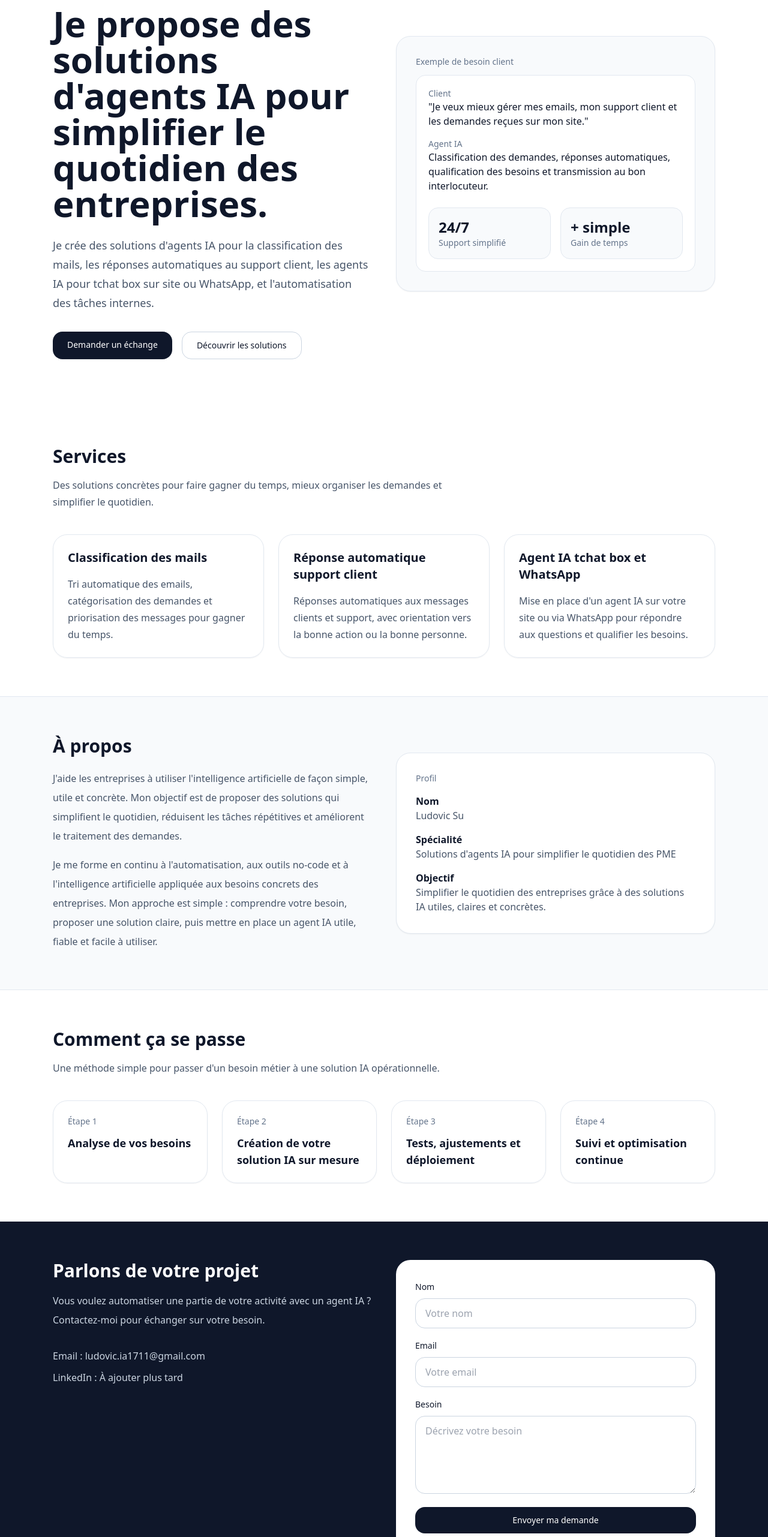
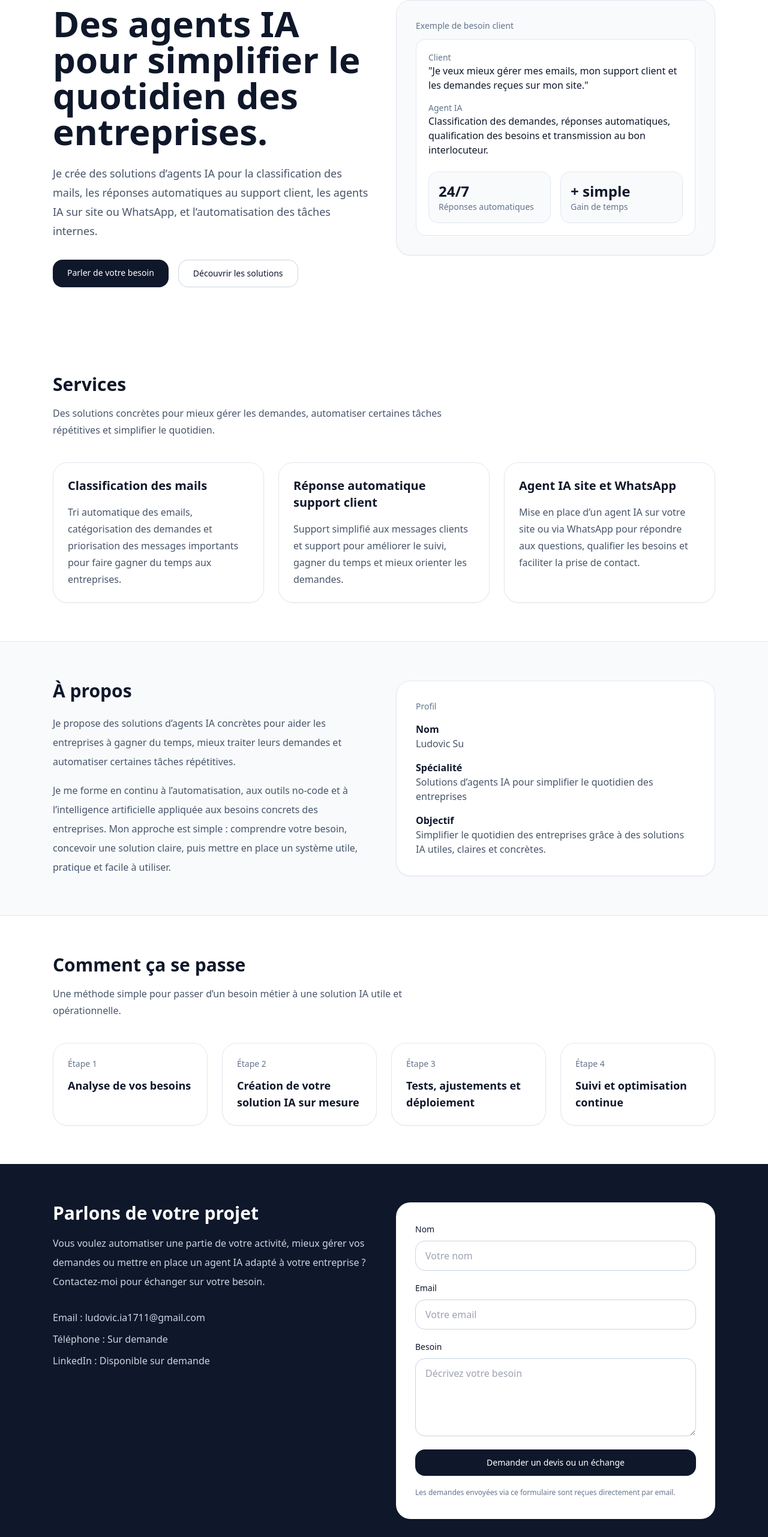
Before and after one commit to ludovicia1711-web/galt-site, a React (Vite) app: page / in a window 1280 px wide. Shown: the part 222-2785 px from the top of the page at 60% size. Built offline with nearby package versions, Linux system fonts and the light colour scheme.

Commit message:
Refine service descriptions and improve text clarity
Updated service descriptions and titles for clarity and impact. Improved various text elements for better communication.

```diff
--- a/App.jsx
+++ b/App.jsx
@@ -1,20 +1,19 @@
-import React from "react";
 export default function AIAgentsWebsite() {
   const services = [
     {
       title: "Classification des mails",
       description:
-        "Tri automatique des emails, catégorisation des demandes et priorisation des messages pour gagner du temps.",
+        "Tri automatique des emails, catégorisation des demandes et priorisation des messages importants pour faire gagner du temps aux entreprises.",
     },
     {
       title: "Réponse automatique support client",
       description:
-        "Réponses automatiques aux messages clients et support, avec orientation vers la bonne action ou la bonne personne.",
+        "Support simplifié aux messages clients et support pour améliorer le suivi, gagner du temps et mieux orienter les demandes.",
     },
     {
-      title: "Agent IA tchat box et WhatsApp",
+      title: "Agent IA site et WhatsApp",
       description:
-        "Mise en place d'un agent IA sur votre site ou via WhatsApp pour répondre aux questions et qualifier les besoins.",
+        "Mise en place d’un agent IA sur votre site ou via WhatsApp pour répondre aux questions, qualifier les besoins et faciliter la prise de contact.",
     },
   ];
 
@@ -31,9 +30,7 @@ export default function AIAgentsWebsite() {
         <div className="mx-auto max-w-6xl px-6 py-5 flex items-center justify-between">
           <div>
             <div className="text-xl font-bold">GALT</div>
-            <div className="text-sm text-slate-500">
-              Solutions d'agents IA pour simplifier le quotidien des PME
-            </div>
+            <div className="text-sm text-slate-500">Solutions d'agents IA pour simplifier le quotidien des entreprises.</div>
           </div>
           <nav className="hidden md:flex gap-6 text-sm">
             <a href="#services" className="hover:underline">Services</a>
@@ -50,19 +47,17 @@ export default function AIAgentsWebsite() {
             Solutions IA simples pour les entreprises
           </div>
           <h1 className="text-4xl md:text-6xl font-bold leading-tight">
-            Je propose des solutions d'agents IA pour simplifier le quotidien des entreprises.
+            Des agents IA pour simplifier le quotidien des entreprises.
           </h1>
           <p className="mt-6 text-lg text-slate-600 leading-8">
-            Je crée des solutions d'agents IA pour la classification des mails, les réponses automatiques
-            au support client, les agents IA pour tchat box sur site ou WhatsApp, et l'automatisation
-            des tâches internes.
+            Je crée des solutions d’agents IA pour la classification des mails, les réponses automatiques au support client, les agents IA sur site ou WhatsApp, et l’automatisation des tâches internes.
           </p>
           <div className="mt-8 flex flex-wrap gap-4">
             <a
               href="#contact"
               className="rounded-2xl bg-slate-900 text-white px-6 py-3 text-sm font-medium shadow-sm"
             >
-              Demander un échange
+              Parler de votre besoin
             </a>
             <a
               href="#services"
@@ -78,9 +73,7 @@ export default function AIAgentsWebsite() {
           <div className="rounded-2xl bg-white p-5 border border-slate-200 space-y-4">
             <div>
               <div className="text-sm text-slate-500">Client</div>
-              <div className="font-medium">
-                "Je veux mieux gérer mes emails, mon support client et les demandes reçues sur mon site."
-              </div>
+              <div className="font-medium">"Je veux mieux gérer mes emails, mon support client et les demandes reçues sur mon site."</div>
             </div>
             <div>
               <div className="text-sm text-slate-500">Agent IA</div>
@@ -91,7 +84,7 @@ export default function AIAgentsWebsite() {
             <div className="grid grid-cols-2 gap-4 pt-2">
               <div className="rounded-2xl bg-slate-50 p-4 border border-slate-200">
                 <div className="text-2xl font-bold">24/7</div>
-                <div className="text-sm text-slate-500">Support simplifié</div>
+                <div className="text-sm text-slate-500">Réponses automatiques</div>
               </div>
               <div className="rounded-2xl bg-slate-50 p-4 border border-slate-200">
                 <div className="text-2xl font-bold">+ simple</div>
@@ -106,7 +99,7 @@ export default function AIAgentsWebsite() {
         <div className="max-w-2xl mb-10">
           <h2 className="text-3xl font-bold">Services</h2>
           <p className="mt-4 text-slate-600 leading-7">
-            Des solutions concrètes pour faire gagner du temps, mieux organiser les demandes et simplifier le quotidien.
+            Des solutions concrètes pour mieux gérer les demandes, automatiser certaines tâches répétitives et simplifier le quotidien.
           </p>
         </div>
 
@@ -125,14 +118,10 @@ export default function AIAgentsWebsite() {
           <div>
             <h2 className="text-3xl font-bold">À propos</h2>
             <p className="mt-5 text-slate-600 leading-8">
-              J'aide les entreprises à utiliser l'intelligence artificielle de façon simple, utile et concrète.
-              Mon objectif est de proposer des solutions qui simplifient le quotidien, réduisent les tâches répétitives
-              et améliorent le traitement des demandes.
+              Je propose des solutions d’agents IA concrètes pour aider les entreprises à gagner du temps, mieux traiter leurs demandes et automatiser certaines tâches répétitives.
             </p>
             <p className="mt-4 text-slate-600 leading-8">
-              Je me forme en continu à l'automatisation, aux outils no-code et à l'intelligence artificielle appliquée
-              aux besoins concrets des entreprises. Mon approche est simple : comprendre votre besoin, proposer une
-              solution claire, puis mettre en place un agent IA utile, fiable et facile à utiliser.
+              Je me forme en continu à l’automatisation, aux outils no-code et à l’intelligence artificielle appliquée aux besoins concrets des entreprises. Mon approche est simple : comprendre votre besoin, concevoir une solution claire, puis mettre en place un système utile, pratique et facile à utiliser.
             </p>
           </div>
 
@@ -145,15 +134,11 @@ export default function AIAgentsWebsite() {
               </div>
               <div>
                 <div className="font-semibold">Spécialité</div>
-                <div className="text-slate-600">
-                  Solutions d'agents IA pour simplifier le quotidien des PME
-                </div>
+                <div className="text-slate-600">Solutions d’agents IA pour simplifier le quotidien des entreprises</div>
               </div>
               <div>
                 <div className="font-semibold">Objectif</div>
-                <div className="text-slate-600">
-                  Simplifier le quotidien des entreprises grâce à des solutions IA utiles, claires et concrètes.
-                </div>
+                <div className="text-slate-600">Simplifier le quotidien des entreprises grâce à des solutions IA utiles, claires et concrètes.</div>
               </div>
             </div>
           </div>
@@ -164,7 +149,7 @@ export default function AIAgentsWebsite() {
         <div className="max-w-2xl mb-10">
           <h2 className="text-3xl font-bold">Comment ça se passe</h2>
           <p className="mt-4 text-slate-600 leading-7">
-            Une méthode simple pour passer d'un besoin métier à une solution IA opérationnelle.
+            Une méthode simple pour passer d’un besoin métier à une solution IA utile et opérationnelle.
           </p>
         </div>
 
@@ -183,12 +168,12 @@ export default function AIAgentsWebsite() {
           <div>
             <h2 className="text-3xl font-bold">Parlons de votre projet</h2>
             <p className="mt-4 text-slate-300 leading-8">
-              Vous voulez automatiser une partie de votre activité avec un agent IA ?
-              Contactez-moi pour échanger sur votre besoin.
+              Vous voulez automatiser une partie de votre activité, mieux gérer vos demandes ou mettre en place un agent IA adapté à votre entreprise ? Contactez-moi pour échanger sur votre besoin.
             </p>
             <div className="mt-8 space-y-3 text-slate-300">
               <div>Email : ludovic.ia1711@gmail.com</div>
-              <div>LinkedIn : À ajouter plus tard</div>
+              <div>Téléphone : Sur demande</div>
+              <div>LinkedIn : Disponible sur demande</div>
             </div>
           </div>
 
@@ -226,8 +211,11 @@ export default function AIAgentsWebsite() {
                 type="submit"
                 className="w-full rounded-2xl bg-slate-900 text-white px-6 py-3 text-sm font-medium"
               >
-                Envoyer ma demande
+                Demander un devis ou un échange
               </button>
+              <p className="text-xs text-slate-500 leading-6">
+                Les demandes envoyées via ce formulaire sont reçues directement par email.
+              </p>
             </form>
           </div>
         </div>
```
